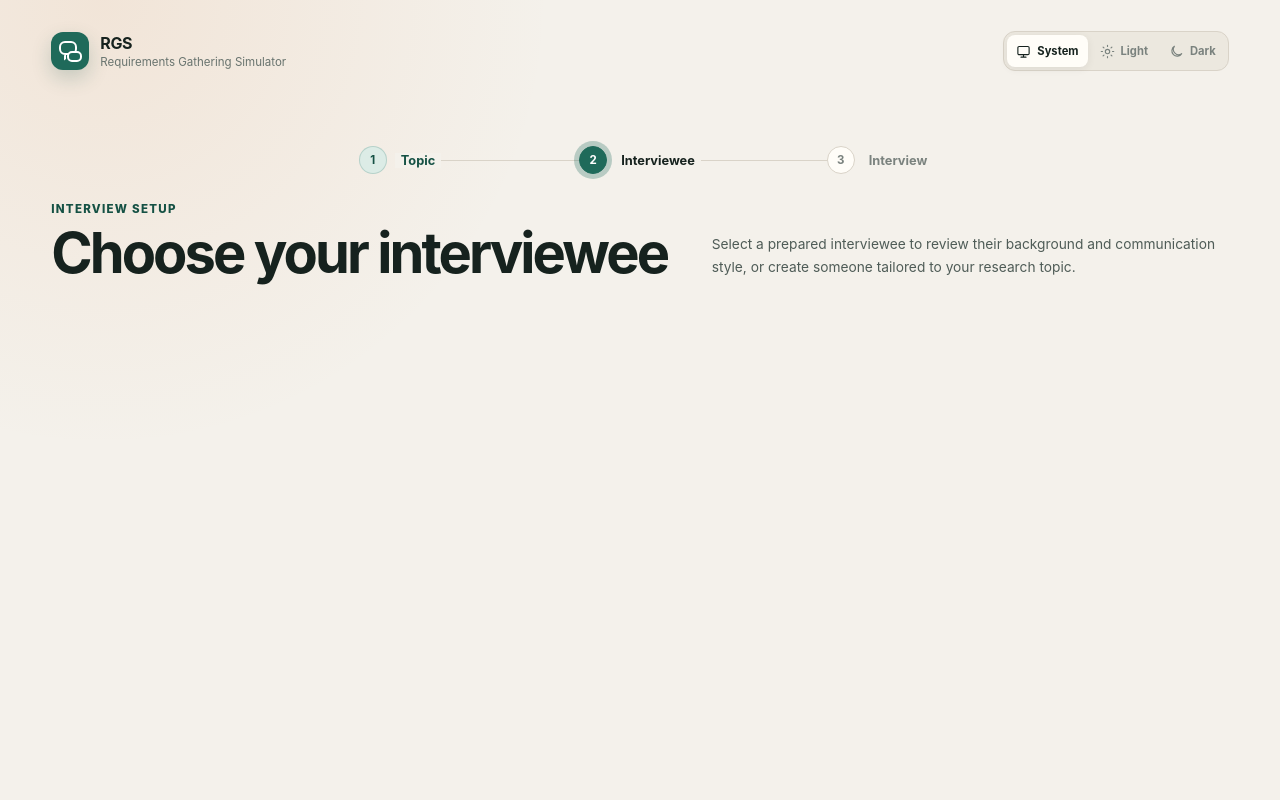
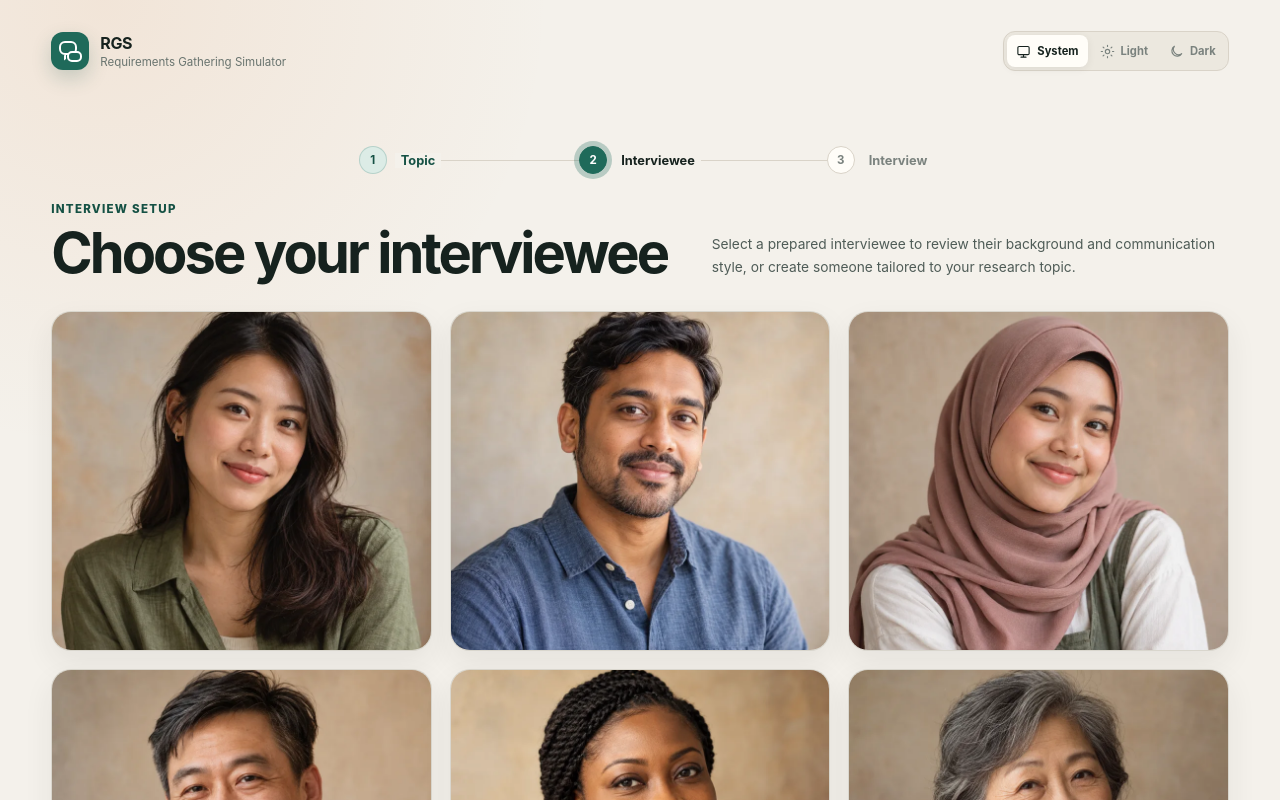
Before and after one commit to ranentwj/fyp-interview-sim, a Next.js app: page /setup/interviewee in a window 1280 px wide. Shown: the top 800 px of the page. Built offline with nearby package versions, Linux system fonts and the light colour scheme.

Commit message:
Display prepared interviewee portrait grid

```diff
--- a/src/app/setup/interviewee/page.tsx
+++ b/src/app/setup/interviewee/page.tsx
@@ -1,5 +1,6 @@
 import type { Metadata } from "next";
 import { SetupProgress } from "@/components/navigation/SetupProgress";
+import { IntervieweeRoster } from "@/features/interviewee/IntervieweeRoster";
 import styles from "./page.module.css";
 
 export const metadata: Metadata = {
@@ -22,6 +23,8 @@ export default function IntervieweePage() {
           or create someone tailored to your research topic.
         </p>
       </section>
+
+      <IntervieweeRoster />
     </main>
   );
 }
--- /dev/null
+++ b/src/features/interviewee/IntervieweeRoster.module.css
@@ -0,0 +1,35 @@
+.roster {
+  display: grid;
+  grid-template-columns: repeat(3, minmax(0, 1fr));
+  gap: 18px;
+}
+
+.card {
+  position: relative;
+  min-height: 340px;
+  overflow: hidden;
+  border: 1px solid var(--border-subtle);
+  border-radius: 20px;
+  background: var(--surface-muted);
+  box-shadow: 0 12px 30px var(--control-shadow);
+}
+
+.portrait {
+  object-fit: cover;
+}
+
+@media (max-width: 900px) {
+  .roster {
+    grid-template-columns: repeat(2, minmax(0, 1fr));
+  }
+}
+
+@media (max-width: 680px) {
+  .roster {
+    grid-template-columns: 1fr;
+  }
+
+  .card {
+    min-height: 420px;
+  }
+}
--- /dev/null
+++ b/src/features/interviewee/IntervieweeRoster.tsx
@@ -0,0 +1,25 @@
+import Image from "next/image";
+import { preparedInterviewees } from "./prepared-interviewees";
+import styles from "./IntervieweeRoster.module.css";
+
+export function IntervieweeRoster() {
+  return (
+    <div className={styles.roster}>
+      {preparedInterviewees.map((interviewee) => (
+        <div
+          aria-label={`View ${interviewee.name}`}
+          className={styles.card}
+          key={interviewee.id}
+        >
+          <Image
+            alt={`Portrait of ${interviewee.name}`}
+            className={styles.portrait}
+            fill
+            sizes="(max-width: 620px) 100vw, (max-width: 980px) 50vw, 33vw"
+            src={interviewee.portrait}
+          />
+        </div>
+      ))}
+    </div>
+  );
+}
```
